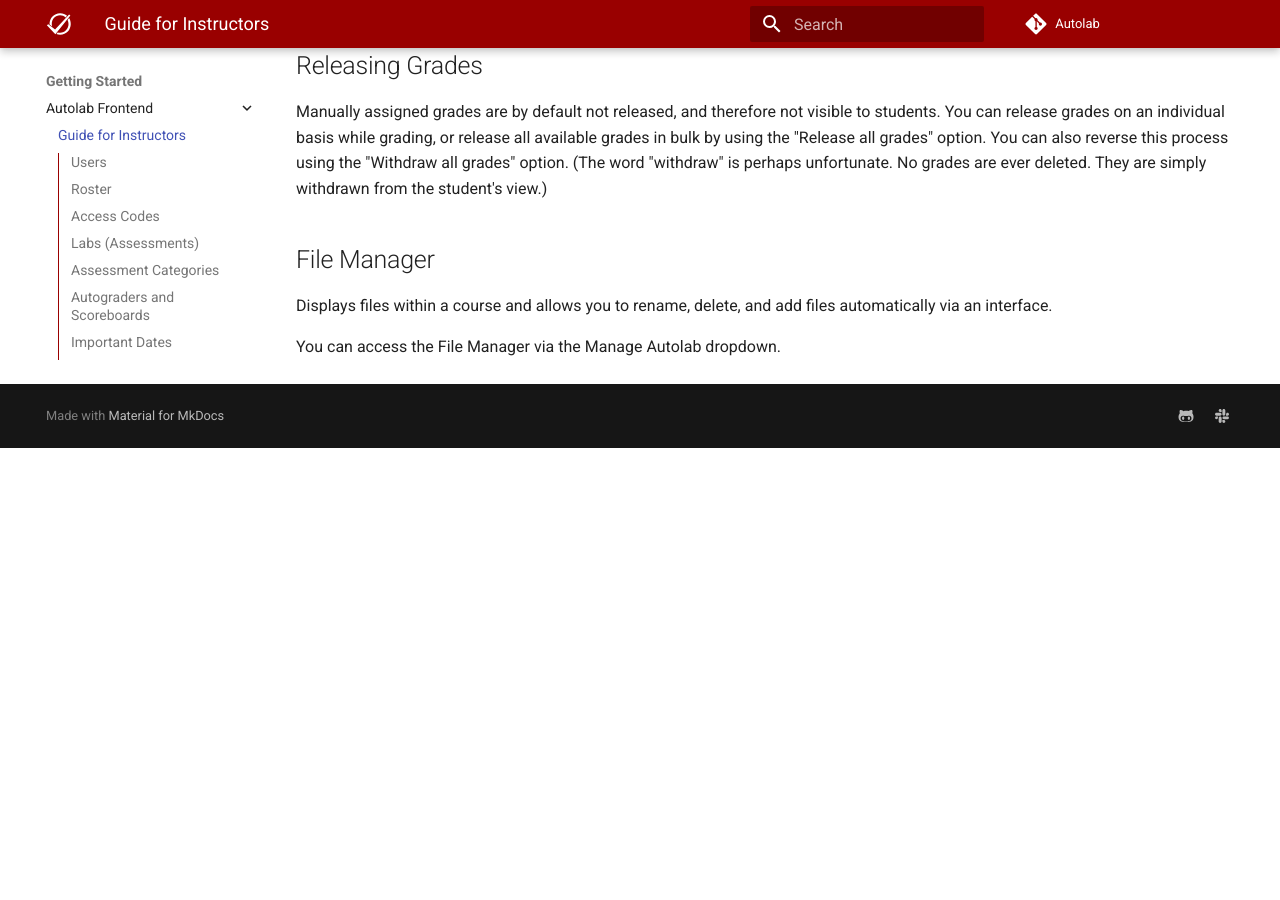
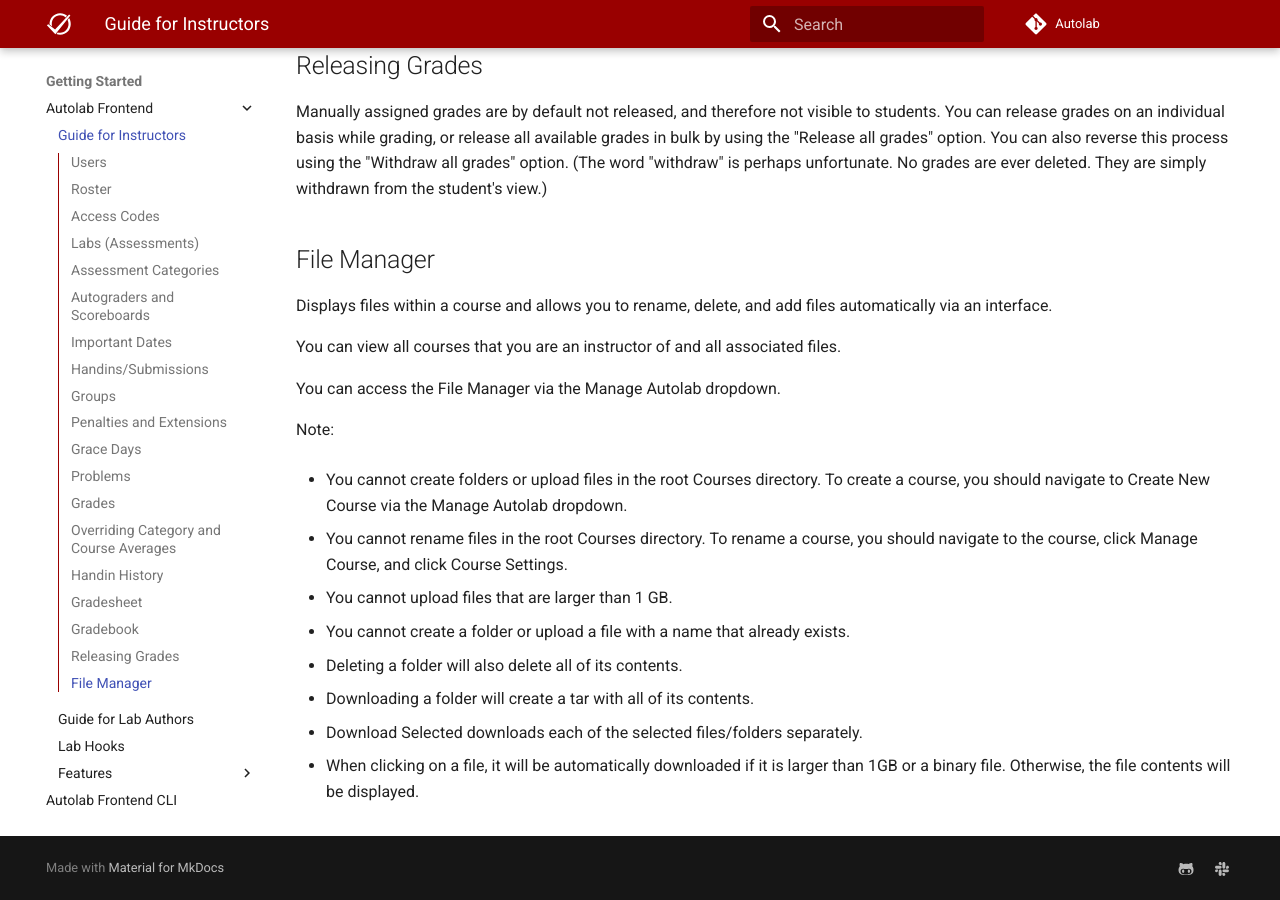
Before and after one commit to muaziqbal/Autolab, an MkDocs documentation site: the page built from docs/instructors.md, in a window 1280 px wide and 900 px high, scrolled down 5497 px. Built offline with MkDocs 1.6.1 and Material for MkDocs 9.7.7, drawn with Linux system fonts in a browser that asks for light colours; comment, search, counter and statistics services are not loaded; before the commit the page ends 5945 px from its top, so only the background shows below that.

Commit message:
Nil check for file manager (#2147)
* Nil check for file_manager

* Read instead of download files with no extension

* is binary file check

* rubocop

* Some documentation

* Fixed documentation

* Removed newlines

```diff
--- a/docs/instructors.md
+++ b/docs/instructors.md
@@ -178,4 +178,24 @@ Manually assigned grades are by default not released, and therefore not visible
 
 Displays files within a course and allows you to rename, delete, and add files automatically via an interface.
 
+You can view all courses that you are an instructor of and all associated files.
+
 You can access the File Manager via the Manage Autolab dropdown.
+
+Note:
+
+- You cannot create folders or upload files in the root Courses directory. To create a course, you should navigate to Create New Course via the Manage Autolab dropdown.
+
+- You cannot rename files in the root Courses directory. To rename a course, you should navigate to the course, click Manage Course, and click Course Settings.
+
+- You cannot upload files that are larger than 1 GB.
+
+- You cannot create a folder or upload a file with a name that already exists.
+
+- Deleting a folder will also delete all of its contents.
+
+- Downloading a folder will create a tar with all of its contents.
+
+- Download Selected downloads each of the selected files/folders separately.
+
+- When clicking on a file, it will be automatically downloaded if it is larger than 1GB or a binary file. Otherwise, the file contents will be displayed.
```
Also changed, not shown: 1 other file.
